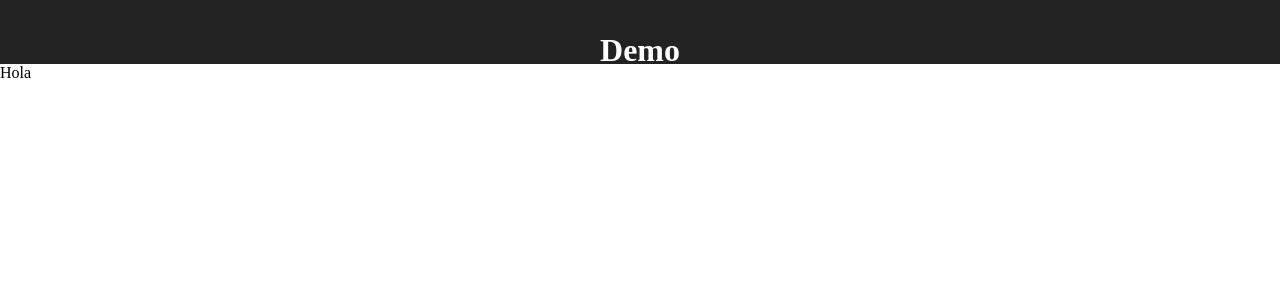
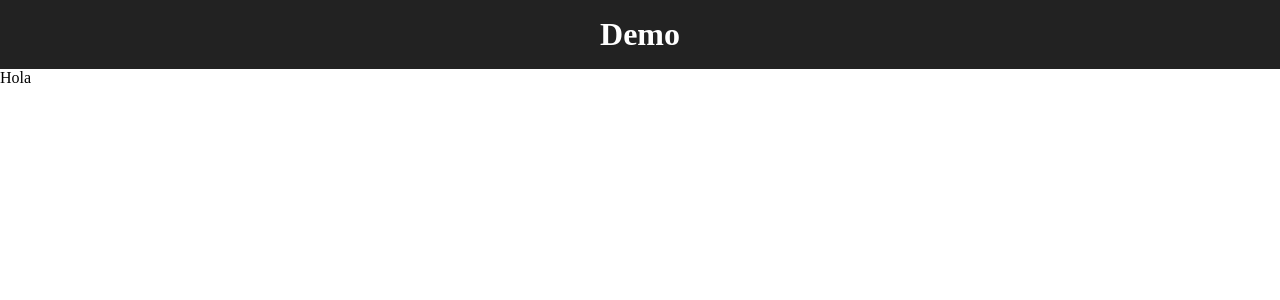
Before and after one commit to CarbajalS/FramaTemplate, a Jekyll site: the page built from index.html, in a window 1280 px wide. Shown: the top 300 px of the page. Built offline with Jekyll 4.4.1, drawn with Linux system fonts in a browser that asks for light colours.

Commit message:
Add files via upload

```diff
--- a/assets/css/sitio/styles.css
+++ b/assets/css/sitio/styles.css
@@ -8,13 +8,11 @@ body {
 
 .header {
 width:100%;
-height:4em;
 }
 
 .header p {
 font-size:2em;
-padding-top:1em;
-padding-buttom:1em;
+padding:16px;
 text-align:center;
 font-weight:bold;
 }
```
